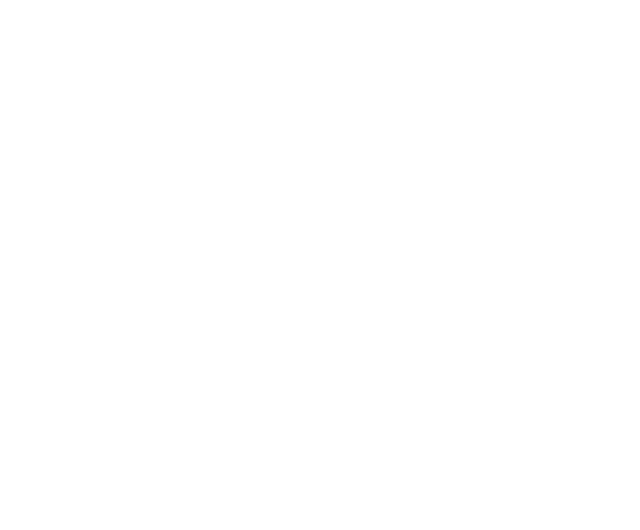
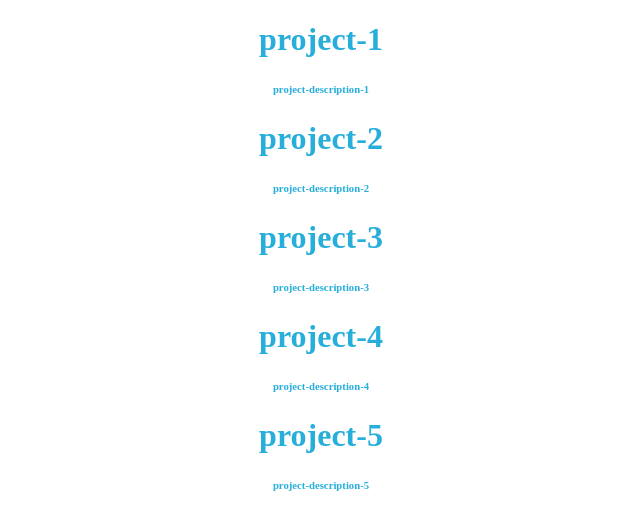
Before and after one commit to acciojob/render-multiple-component-react-imhsart, a React app: page / in a window 1280 px wide. Shown: the whole page, without its empty margins (319-959 px from the left). Built offline with nearby package versions, Linux system fonts and the light colour scheme.

Commit message:
Assignment attempt 1

```diff
--- a/src/components/App.js
+++ b/src/components/App.js
@@ -1,9 +1,26 @@
 import React, {Component, useState} from "react";
 import '../styles/App.css';
 
+const projArr = [
+  {name: 'project-1', des: 'project-description-1'},
+  {name: 'project-2', des: 'project-description-2'},
+  {name: 'project-3', des: 'project-description-3'},
+  {name: 'project-4', des: 'project-description-4'},
+  {name: 'project-5', des: 'project-description-5'},
+]
+
 const App = () => {
   return (
-    <div id="main"></div>
+    <div id="ns-wrapper">
+      {
+        projArr.map((item, index) => {
+          return <div key={`${item.name}-${index}`}>
+            <h1 data-ns-test="project-name">{item.name}</h1>
+            <h6 data-ns-test="project-description">{item.des}</h6>
+          </div>
+        })
+      }
+    </div>
   )
 }
 
--- a/src/styles/App.css
+++ b/src/styles/App.css
@@ -1,4 +1,4 @@
-h1 {
+h1, h6 {
     color: #27aedb;
     text-align: center;
     }
```
Also changed, not shown: src/index.html (+1 -0 lines), 1 other file.
